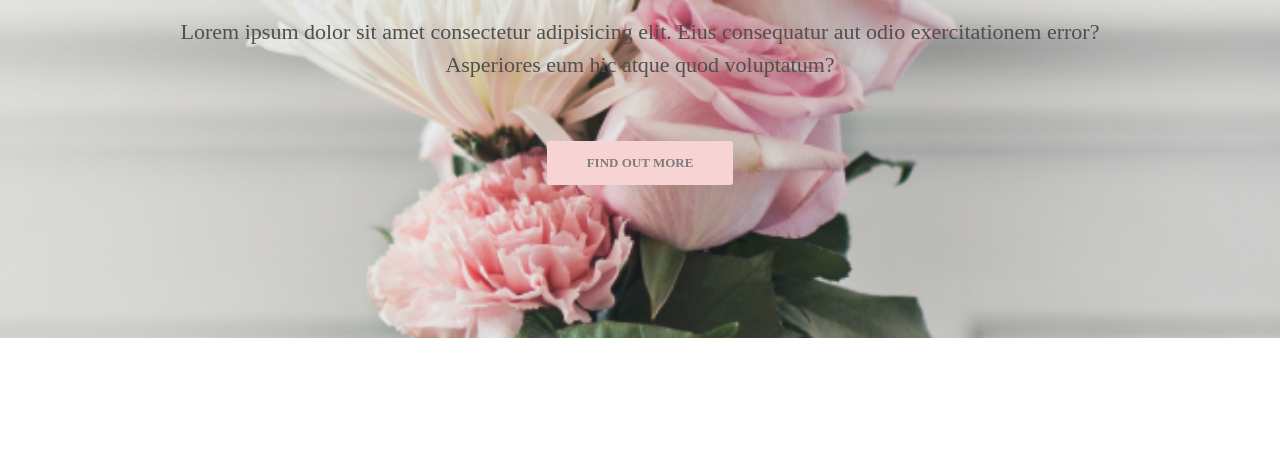
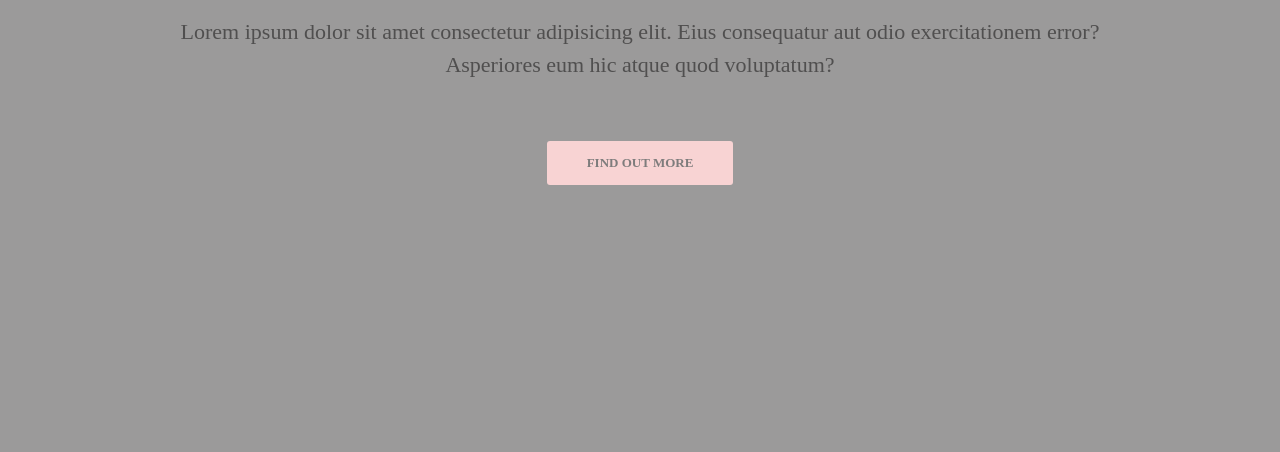
Before and after one commit to elis-11/www, a plain HTML site: page index.html in a window 1280 px wide. Shown: the part 412-864 px from the top of the page. Drawn offline with nearby package versions, Linux system fonts and the light colour scheme.

Commit message:
modified style.css

```diff
--- a/style.css
+++ b/style.css
@@ -5,7 +5,7 @@ body {
     /* color: #000; */
     color: #7e7c7c;
     -webkit-font-smoothing: antialiased;
-    background-color: #fff;
+    background-color: rgb(155, 154, 154);
     /* background-color: rgb(241, 241, 241); */
 }
 *,
@@ -90,7 +90,7 @@ p {
     height: 750px;
     padding-top: 100px;
 
-    background: url("/img/head/1.png") center no-repeat;
+    /* background: url("/img/head/1.png") center no-repeat; */
     background-size: cover;
 }
 .intro_inner {
```
